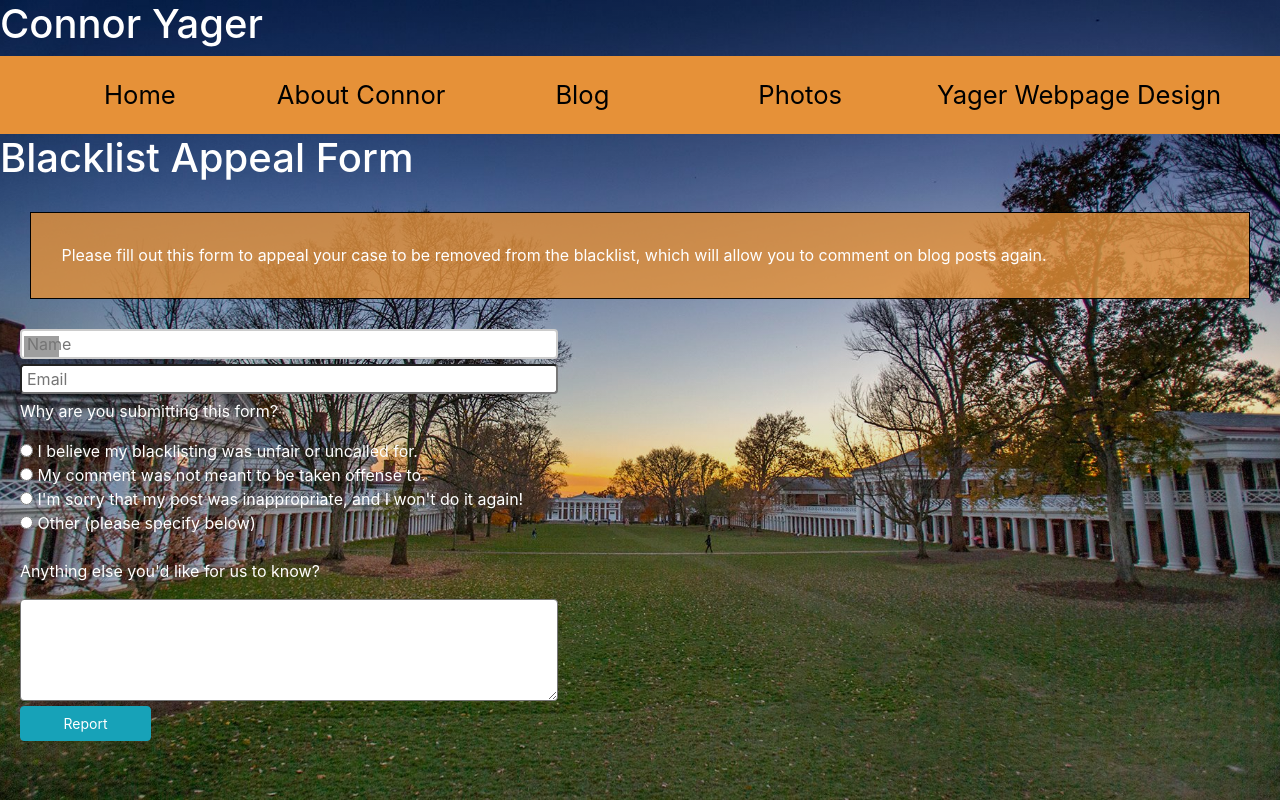
After one commit to csyager/connoryager.com, a PHP site: page /appealForm.php in a window 1280 px wide. The commit adds this page. Run offline with PHP 8.4, Linux system fonts and the light colour scheme; data that the repository does not hold is empty; some libraries are stand-ins or nearby versions; grey boxes are pictures that could not be loaded.

Commit message:
blacklist appeal form
made an appeal process to appeal to be removed from blacklist.  Also small fixes

```diff
--- /dev/null
+++ b/appealForm.php
@@ -0,0 +1,122 @@
+<DOCTYPE! html>
+<html>
+<head>
+
+	<title>Appeal Blacklisting - www.connoryager.com</title>
+	<meta name="keywords" content="Yager, Connor, Webpage, Design, yager, connor, webpage, design, create, make website, web, page, site, html, teach, tutor, learn, HTML, coding, code, tags, attributes, tag, attribute, help, me, Craig, craig, chase, Chase, Kim, kim, Kimberly, kimberly">
+	<meta encoding="utf-8">
+
+	<meta name="viewport" content="width=device-width, initial-scale=1">
+	<script src="https://code.jquery.com/jquery-3.2.1.slim.min.js" integrity="sha384-KJ3o2DKtIkvYIK3UENzmM7KCkRr/rE9/Qpg6aAZGJwFDMVNA/GpGFF93hXpG5KkN" crossorigin="anonymous"></script>
+	<script src="https://cdnjs.cloudflare.com/ajax/libs/popper.js/1.12.9/umd/popper.min.js" integrity="sha384-ApNbgh9B+Y1QKtv3Rn7W3mgPxhU9K/ScQsAP7hUibX39j7fakFPskvXusvfa0b4Q" crossorigin="anonymous"></script>
+	<script src="https://maxcdn.bootstrapcdn.com/bootstrap/4.0.0/js/bootstrap.min.js" integrity="sha384-JZR6Spejh4U02d8jOt6vLEHfe/JQGiRRSQQxSfFWpi1MquVdAyjUar5+76PVCmYl" crossorigin="anonymous"></script>
+	<link rel="stylesheet" type="text/css" href="css/bootstrap.css">
+	<link rel="stylesheet" type="text/css" href="css/secondary.css">
+
+	<!--used to track IP address-->
+	<?php include 'getIP.php'; ?>
+
+	<?php
+	if($_POST["submit"]){
+		$submitted = true;
+		$date = date("F j, Y, g:i a");
+		$ip = getUserIP();
+		$message = "Name: " . $_POST["name"] . "\r\nIP Address: " . $ip . "\r\nEmail: " . $_POST["email"] . "\r\nReason for submitting: " . $_POST["reason"] . "\r\nOther Reason: " . $_POST["otherReason"] . "\r\nComments: " . $_POST["comment"];
+		mail("connoryager4@gmail.com", "Blacklist Appeal made at " . $date, $message, "From: admin@connoryager.com");
+	}
+	?>
+
+
+
+</head>
+
+<script type="text/javascript">
+	function unhide(){
+		var elem = document.getElementById("hidden");
+		if(elem.style.display="none"){
+			elem.style.display="block";
+		}
+	}
+	function hide(){
+		var elem = document.getElementById("hidden");
+		if(elem.style.display="block"){
+			elem.style.display="none";
+		}
+	}
+</script>
+
+<body>
+	<header>
+		<h1>Connor Yager</h1>
+	</header>
+	<nav class = "navbar navbar-default regular">
+		<div class = "container-fluid">
+			<div class = "col" align="center">
+				<a href = "index.htm" class = "btn">Home</a>
+			</div>
+			<div class = "col" align="center">
+				<a href = "about.htm" class = "btn">About Connor</a>
+			</div>
+			<div class = "col" align="center">
+				<a href = "blog.php" class = "btn">Blog</a>
+			</div>
+			<div class = "col" align="center">
+				<a href = "photos.htm" class = "btn">Photos</a>
+			</div>
+			<div class = "col" align="center">
+				<a href = "http://www.yagerwebpagedesign.com/" class = "btn">Yager Webpage Design</a>
+			</div>
+		</div>
+	</nav>
+	<nav class=" navbar navbar-default droptop">
+
+		<div class="container-fluid">
+			<div class="container btn col-sm-2 col-2" data-toggle="collapse" data-target="#dropper" onclick="makeX(this)" style="float: right;">
+				<div class="bar1"></div>
+				<div class="bar2"></div>
+				<div class="bar3"></div>
+			</div>
+			<div id="dropper" class="collapse">
+				<a href="index.htm" class="btn" style="font-size: 20px;">Home</a><br>
+				<a href="about.htm" class="btn" style="font-size: 20px;">About Connor</a><br>
+				<a href="blog.php" class="btn" style="font-size: 20px;">Blog</a><br>
+				<a href="photos.htm" class="btn" style="font-size: 20px;">Photos</a><br>
+				<a href="http://www.yagerwebpagedesign.com/" class="btn" style="font-size: 20px">Yager Webpage Design</a>
+			</div>
+		</div>
+	</nav>
+
+	<!--resize navbar js -->
+	<script type="text/javascript">
+  //source https://www.w3schools.com/howto/tryit.asp?filename=tryhow_css_menu_icon_js
+  function makeX(x) {
+  	x.classList.toggle("change");
+  }
+</script>
+<h1>Blacklist Appeal Form</h1>
+<div id="text">
+	<div class="transbox-orange">
+		<p>Please fill out this form to appeal your case to be removed from the blacklist, which will allow you to comment on blog posts again.</p>
+	</div>
+	<form method="post" action="appealForm.php" style="color: white; margin-left: 20px">
+		<input type="text" name="name" id="name" placeholder="Name" required="required" style="width: 538px; height: 30px; text-indent: 5px; padding: 0px; margin-bottom: 5px" class="rounded"><br>
+		<input type="email" name="email" id="email" placeholder="Email" required="required" style="width: 538px; height: 30px; text-indent: 5px; padding: 0px; margin-bottom: 5px" class="rounded">
+		<p>Why are you submitting this form?</p>
+		<input type="radio" name="reason" value="unfairly blacklisted" onclick="hide()"> I believe my blacklisting was unfair or uncalled for.<br>
+		<input type="radio" name="reason" value="accident" onclick="hide()"> My comment was not meant to be taken offense to.<br>
+		<input type="radio" name="reason" value="apology" onclick="hide()"> I'm sorry that my post was inappropriate, and I won't do it again!<br>
+		<input type="radio" name="reason" value="other" onclick="unhide()"> Other (please specify below)<br>
+		<div id="hidden" style="display: none">
+			<input type="text" name="otherReason" id="otherReason" style="width: 538px; height: 30px; text-indent: 5px; padding: 0px; margin-bottom: 5px" class="rounded">
+		</div>
+		<br>
+		<p>Anything else you'd like for us to know?</p>
+		<textarea name="comment" id="comment" rows="4" style="width: 538px; text-indent: 5px; margin-bottom: 5px" class="rounded"></textarea><br>
+		<input type="submit" name="submit" value="Report" style="text-indent: 0px; padding: 5px; margin-bottom: 5px; width: 131px; height: 35px; font-size: 14px" class="btn btn-info"/>
+	</form>
+</div>
+<script type="text/javascript">
+	if (<?php echo $submitted ?>){
+		document.getElementById("text").innerHTML="<div class=\"transbox-orange\"><p>Thank you for your submission.  We will review your case, and will remove you from the blacklist as quickly as we deem necessary.  Have a nice day.</p></div>";
+	}
+</script>
--- a/blog.php
+++ b/blog.php
@@ -439,7 +439,7 @@
 	<div class="container" style="margin-left: 0px; margin-right: 0px; max-width: 100%">
 		<span style="color: black" id="ip"><?php echo "IP Address:  " . getUserIP();?></span>
 		<span style="float: right">
-			<a href="reportForm.php" class="normal" style="color: black"><img src="images/redflag.png" style="width: 21.5px; height: 21.5px" target="_blank">Report a comment as inappropriate</a>
+			<a href="reportForm.php" class="normal" style="color: black" target="_blank"><img src="images/redflag.png" style="width: 21.5px; height: 21.5px">Report a comment as inappropriate</a>
 		</span>
 	</div>
 </footer>
@@ -448,7 +448,7 @@
 	var phpIP = "<?php echo getUserIP(); ?>";
 	if(blacklisted){
 		alert("Attention.  IP Address " + phpIP + " has been blacklisted.  You will not be able to leave comments.");
-		document.getElementById("blacklistError").innerHTML="<p><b>Attention:</b>  IP address " + phpIP + " has been blacklisted.  You will not be able to leave comments.  To appeal your blacklisting, <a href=\"blacklistAppeal.htm\" class=\"normal\" target =\"_blank\">click here.</a></p>";
+		document.getElementById("blacklistError").innerHTML="<p><b>Attention:</b>  IP address " + phpIP + " has been blacklisted.  You will not be able to leave comments.  To appeal your blacklisting, <a href=\"appealForm.php\" class=\"normal\" target =\"_blank\">click here.</a></p>";
 	} else {
 		document.getElementById("blacklistError").style="visibility: hidden";
 	}
```
